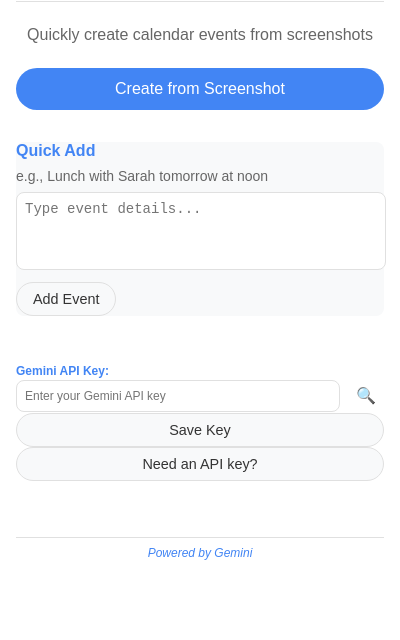
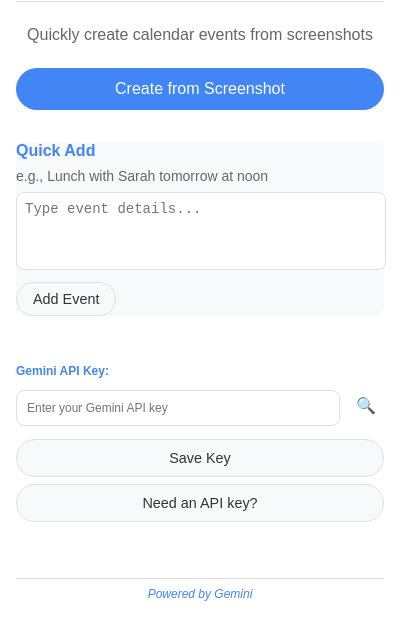
Before and after one commit to Finnard2112/fastEvents, a browser extension: page chrome-extension/popup/popup.html in a window 400 px wide. Shown: the part 70-710 px from the top of the page. Drawn offline with Linux system fonts and the light colour scheme.

Commit message:
popup update

```diff
--- a/chrome-extension/popup/popup.css
+++ b/chrome-extension/popup/popup.css
@@ -128,6 +128,12 @@ body {
   }
 
   /* API Key Section */
+
+  .api-but-space {
+    padding: 10px;
+    margin-top: 0.5em;
+  }
+
   .api-key-section {
     display: flex;
     flex-direction: column;
@@ -147,11 +153,13 @@ body {
   }
 
   .api-key-input-wrapper input {
-    padding: 8px;
+    padding: 10px;
     border: 1px solid #e0e0e0;
     border-radius: 8px;
     font-size: 0.75rem;
     flex: 1;
+    margin-top: 1em;
+    margin-bottom: 0.5em
   }
 
   .reveal-btn {
--- a/chrome-extension/popup/popup.html
+++ b/chrome-extension/popup/popup.html
@@ -38,8 +38,9 @@
         <input type="password" id="gemini-api-key" placeholder="Enter your Gemini API key" />
         <button id="reveal-api-key" class="reveal-btn">🔍</button>
       </div>
-      <button id="save-api-key" class="secondary-btn">Save Key</button>
-      <button id="get-api-key" class="secondary-btn">Need an API key?</button>
+      <button id="save-api-key" class="secondary-btn api-but-space">Save Key</button>
+
+      <button id="get-api-key" class="secondary-btn api-but-space">Need an API key?</button>
     </div>
 
     <!-- Footer -->
```
